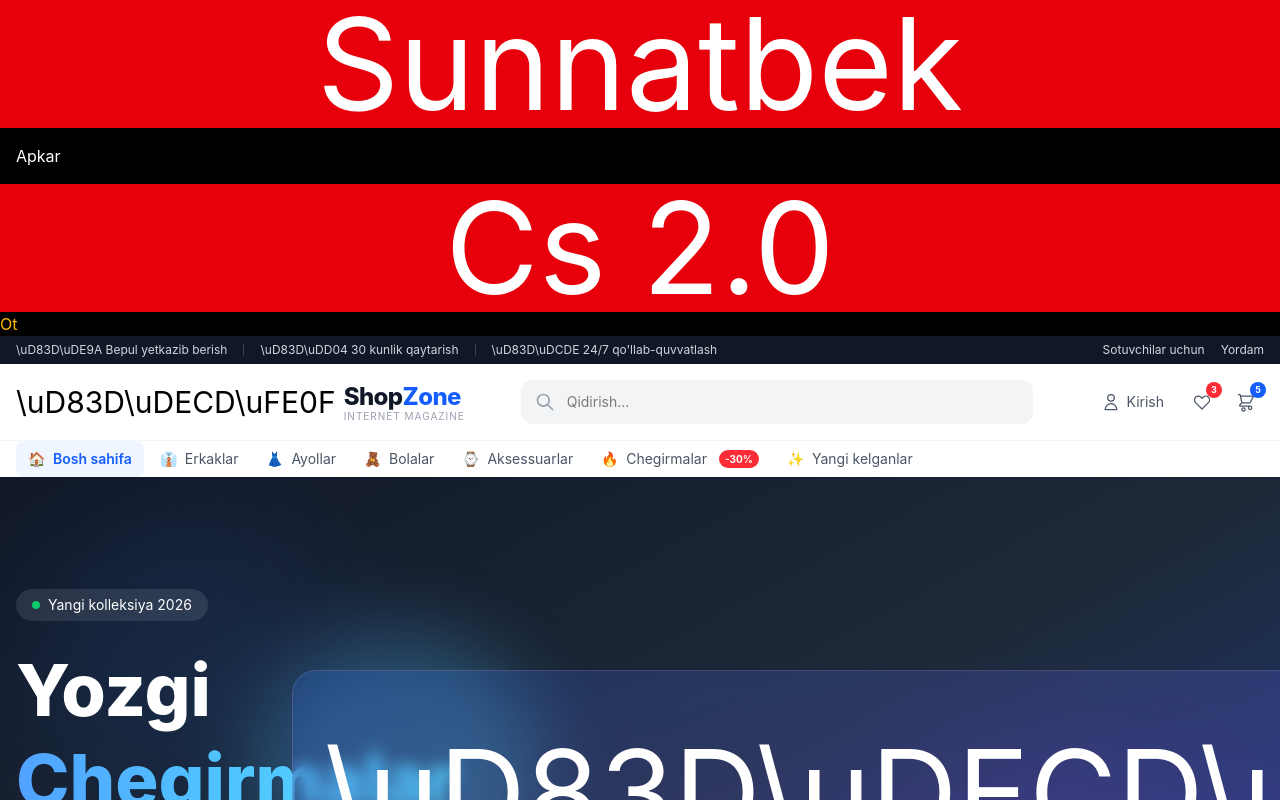
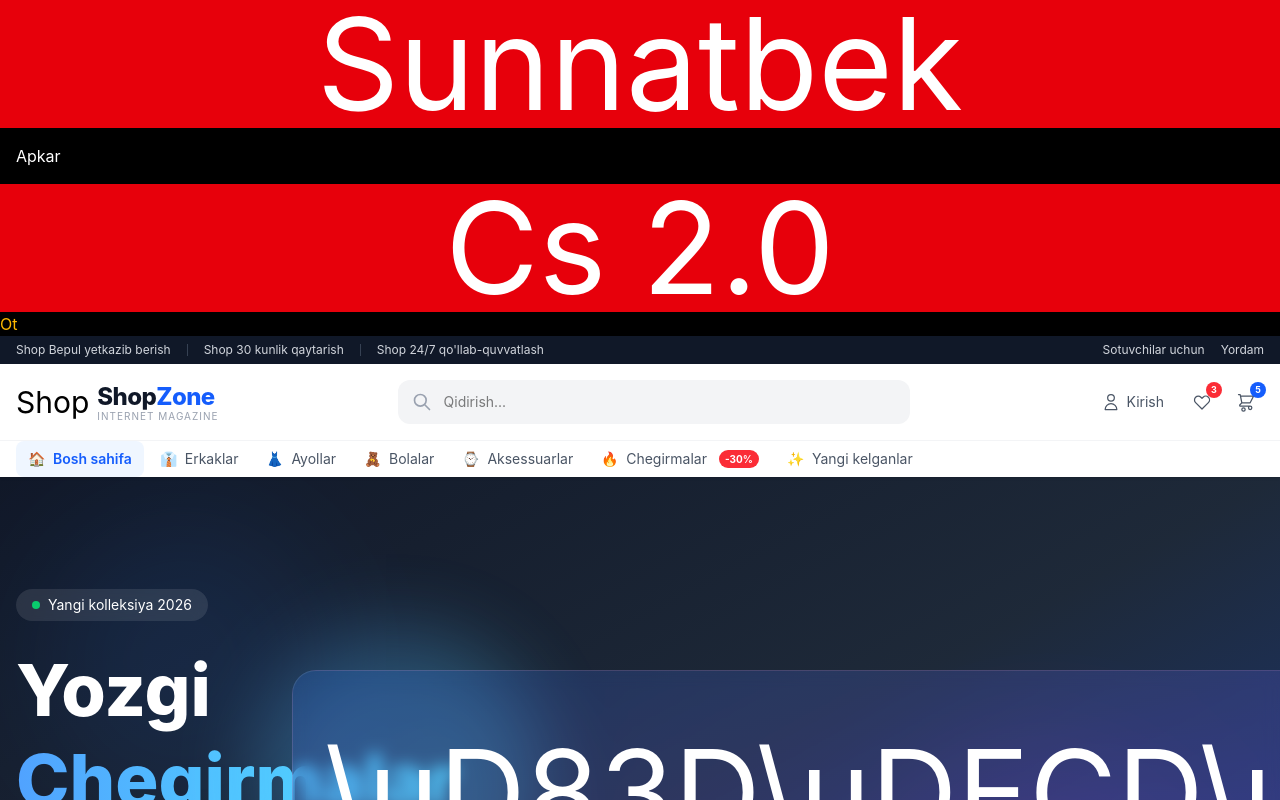
Before and after one commit to SunnatbekYusupovTech/komanda2957, a React (Vite) app: page / in a window 1280 px wide. Shown: the top 800 px of the page. Built offline with nearby package versions, Linux system fonts and the light colour scheme.

Commit message:
Man vazifamni bajardim

```diff
--- a/src/components/Zapar.jsx
+++ b/src/components/Zapar.jsx
@@ -39,11 +39,11 @@ const Zapar = () => {
         <div className="hidden lg:block bg-gray-900 text-gray-300 text-xs">
           <div className="max-w-7xl mx-auto px-4 py-1.5 flex items-center justify-between">
             <div className="flex items-center gap-4">
-              <span className="flex items-center gap-1">\uD83D\uDE9A Bepul yetkazib berish</span>
+              <span className="flex items-center gap-1">Shop Bepul yetkazib berish</span>
               <span className="w-px h-3 bg-gray-700"></span>
-              <span className="flex items-center gap-1">\uD83D\uDD04 30 kunlik qaytarish</span>
+              <span className="flex items-center gap-1">Shop 30 kunlik qaytarish</span>
               <span className="w-px h-3 bg-gray-700"></span>
-              <span className="flex items-center gap-1">\uD83D\uDCDE 24/7 qo'llab-quvvatlash</span>
+              <span className="flex items-center gap-1">Shop 24/7 qo'llab-quvvatlash</span>
             </div>
             <div className="flex items-center gap-4">
               <a href="#" className="hover:text-white transition-colors duration-200">Sotuvchilar uchun</a>
@@ -66,7 +66,7 @@ const Zapar = () => {
                 </svg>
               </button>
               <div className="flex items-center gap-2">
-                <span className="text-3xl">\uD83D\uDECD\uFE0F</span>
+                <span className="text-3xl">Shop</span>
                 <div>
                   <h1 className="text-2xl font-extrabold tracking-tight">
                     <span className="text-gray-900">Shop</span>
```
